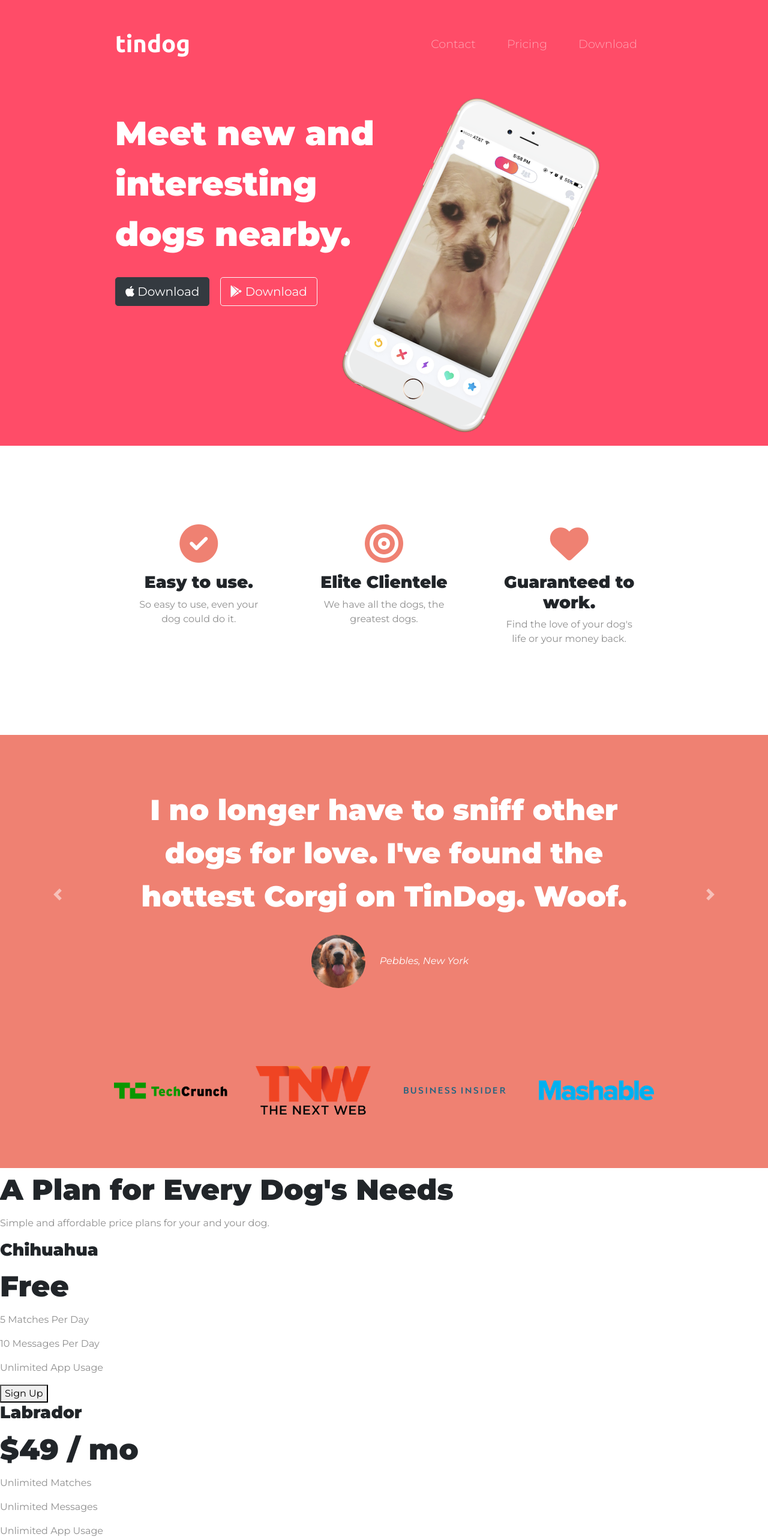
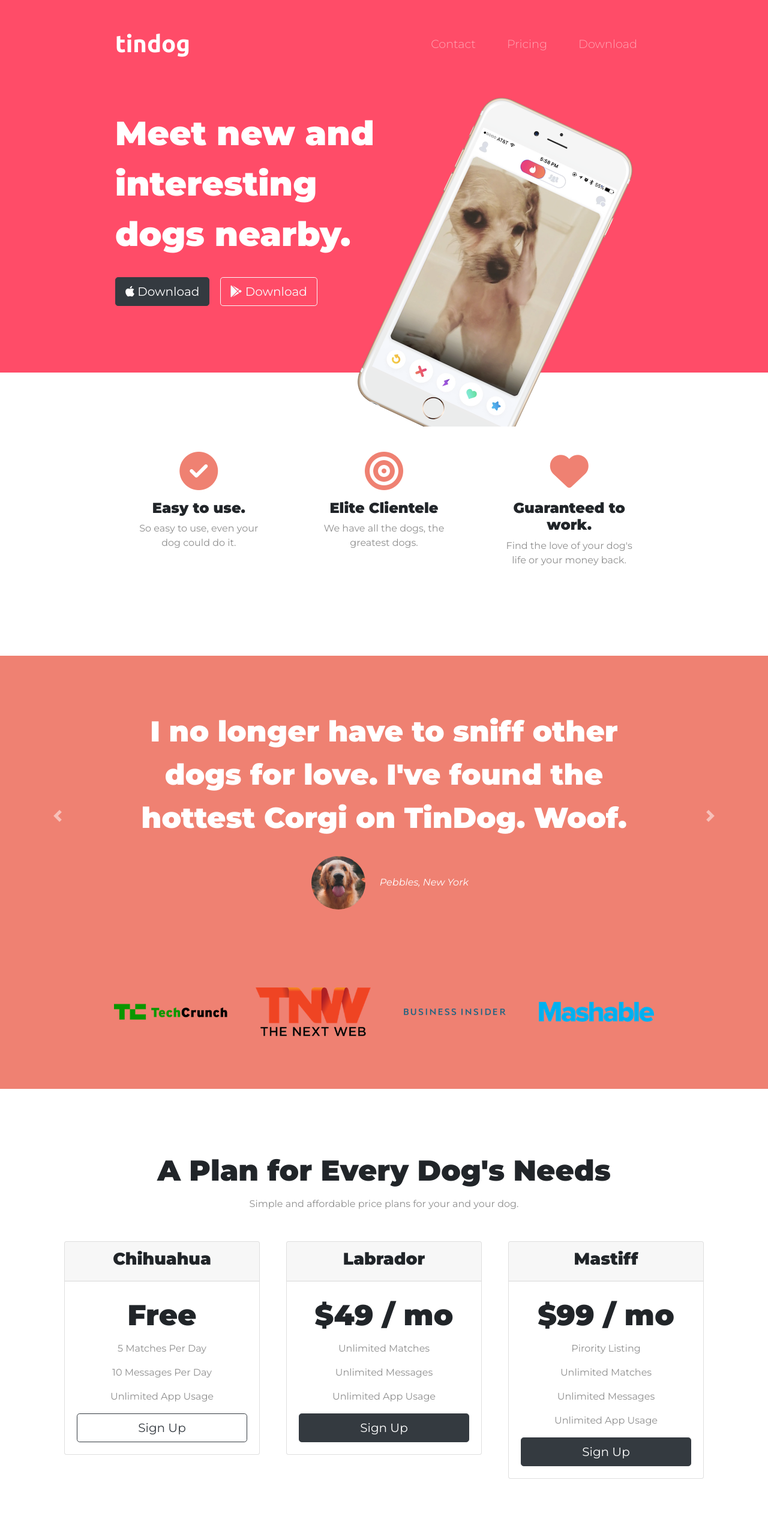
Before and after one commit to nicolhg00/TinDog, a plain HTML site: page index.html in a window 1280 px wide. Shown: the top 2562 px of the page at 60% size. Drawn offline with nearby package versions, Linux system fonts and the light colour scheme.

Commit message:
completed

```diff
--- a/css/styles.css
+++ b/css/styles.css
@@ -1,37 +1,59 @@
 body{
   font-family: 'Montserrat';
+  text-align: center;
 }
-h1{
+
+h1,
+h2,
+h3,
+h4,
+h5,
+h6{
+  font-weight: 900;
+}
+
+p{
+  color: #8f8f8f;
+}
+
+/* Headings */
+.big-heading{
   font-family: 'Montserrat', sans-serif;
   font-weight: 900;
   font-size: 3.5rem;
   line-height: 1.5;
 }
 
-h2{
-  font-family: "Montserrat";
-  font-weight: 900;
+.section-heading{
   font-size: 3rem;
   line-height: 1.5;
 }
 
-h3{
-  font-family: 'Montserrat';
-  font-weight: 900;
+/* Containers and sections */
+.container-fluid{
+  padding: 7% 15%;
 }
 
-p{
-  color: #8f8f8f;
+.white-section{
+  background-color: #fff;
 }
+
+.colored-section{
+    background-color: #ff4c68;
+    color: #fff;
+}
+
+/* Title Section */
+
 #title {
   background-color: #ff4c68;
   color: #fff;
+  text-align: left;
 }
 
-.container-fluid{
-  padding: 3% 15%;
+#title .container-fluid {
+  padding: 3% 15% 7%;
 }
-
 /* Navigation Bar */
 
 .navbar{
@@ -66,16 +88,21 @@ p{
 .title-img{
   width: 60%;
   transform: rotate(25deg);
+  position: absolute;
+  right: 30%;
 }
 
 /* Feature */
 
 #features{
-  padding: 7% 15%;
+  position: relative;
+}
+
+.feature-title{
+  font-size: 1.5rem;
 }
 
 .feature-box{
-  text-align: center;
   padding: 4.5%;
 }
 
@@ -91,25 +118,21 @@ p{
 /* Testimonial */
 
 #testimonials{
-  text-align: center;
   background-color: #ef8172;
-  color: #fff;
 }
-
+.testimonial-text{
+  font-size: 3rem;
+  line-height: 1.5;
+}
 .testimonial-img{
   width: 10%;
   border-radius: 100%;
   margin: 20px;
 }
 
-.carousel-item{
-  padding: 7% 15%;
-}
 
 #press{
-
   background-color: #ef8172;
-  text-align: center;
   padding-bottom: 3%;
 }
 
@@ -117,3 +140,42 @@ p{
   width: 15%;
   margin: 20px 20px 50px;
 }
+
+/* Pricing */
+
+#pricing{
+  padding: 100px;
+}
+
+.pricing-column{
+  padding: 3% 2%;
+}
+
+.price-text{
+  font-size: 3rem;
+  line-height: 1.5;
+}
+
+
+/* Footer */
+
+
+.social-icon{
+  margin: 20px 10px;
+  cursor: pointer;
+}
+
+
+@media (max-width: 1028px){
+
+  #title{
+    text-align: center;
+  }
+
+  .title-img{
+    position: static;
+    transform: rotate(0);
+  }
+
+
+}
--- a/index.html
+++ b/index.html
@@ -24,7 +24,7 @@
 
 <body>
 
-  <section id="title">
+  <section class="colored-section" id="title">
 
     <div class="container-fluid">
 
@@ -36,13 +36,13 @@
         <div class="collapse navbar-collapse" id="navbarSupportedContent">
           <ul class="navbar-nav ml-auto">
             <li class="nav-item">
-              <a class="nav-link" href="">Contact</a>
+              <a class="nav-link" href="#footer">Contact</a>
             </li>
             <li class="nav-item">
-              <a class="nav-link" href="">Pricing</a>
+              <a class="nav-link" href="#pricing">Pricing</a>
             </li>
             <li class="nav-item">
-              <a class="nav-link" href="">Download</a>
+              <a class="nav-link" href="#cta">Download</a>
             </li>
           </ul>
         </div>
@@ -50,7 +50,7 @@
 
       <div class="row">
         <div class="col-lg-6">
-          <h1>Meet new and interesting dogs nearby.</h1>
+          <h1 class="big-heading">Meet new and interesting dogs nearby.</h1>
           <button type="button" class="btn btn-dark btn-lg download-btn"><i class="fa-brands fa-apple"></i></i> Download</button>
           <button type="button" class="btn btn-outline-light btn-lg download-btn"><i class="fab fa-google-play"></i> Download</button>
         </div>
@@ -65,15 +65,16 @@
 
 
   <!-- Features -->
+  <div class="container-fluid">
 
-  <section id="features">
+    <section class="white-section" id="features">
 
       <div class="row">
 
         <div class="feature-box col-lg-4">
 
           <i class="fa-solid fa-circle-check fa-4x feature-icon"></i>
-        <h3>Easy to use.</h3>
+          <h3 class="feature-title">Easy to use.</h3>
           <p>So easy to use, even your dog could do it.</p>
 
         </div>
@@ -81,7 +82,7 @@
         <div class="feature-box col-lg-4">
 
           <i class="fa-solid fa-bullseye fa-4x feature-icon"></i>
-        <h3>Elite Clientele</h3>
+          <h3 class="feature-title">Elite Clientele</h3>
           <p>We have all the dogs, the greatest dogs.</p>
 
         </div>
@@ -89,8 +90,10 @@
         <div class="feature-box col-lg-4">
 
           <i class="fa-solid fa-heart fa-4x  feature-icon"></i>
-        <h3>Guaranteed to work.</h3>
+          <h3 class="feature-title">Guaranteed to work.</h3>
           <p>Find the love of your dog's life or your money back.</p>
+
+        </div>
 
       </div>
 
@@ -100,17 +103,17 @@
 
   <!-- Testimonials -->
 
-  <section id="testimonials">
+  <section class="colored-section" id="testimonials">
 
     <div id="testimonial-carousel" class="carousel slide" data-ride="false">
       <div class="carousel-inner">
-        <div class="carousel-item active">
+        <div class="carousel-item active container-fluid">
 
-          <h2>I no longer have to sniff other dogs for love. I've found the hottest Corgi on TinDog. Woof.</h2>
+          <h2 class="testimonial-text">I no longer have to sniff other dogs for love. I've found the hottest Corgi on TinDog. Woof.</h2>
           <img class="testimonial-img" src="images/dog-img.jpg" alt="dog-profile">
           <em>Pebbles, New York</em>
         </div>
-        <div class="carousel-item">
+        <div class="carousel-item container-fluid">
 
           <h2 class="testimonial-text">My dog used to be so lonely, but with TinDog's help, they've found the love of their life. I think.</h2>
           <img class="testimonial-img" src="images/lady-img.jpg" alt="lady-profile">
@@ -133,7 +136,7 @@
 
   <!-- Press -->
 
-  <section id="press">
+  <section class="colored-section" id="press">
 
     <img class="press-logo" src="images/techcrunch.png" alt="tc-logo">
     <img class="press-logo" src="images/tnw.png" alt="tnw-logo">
@@ -145,56 +148,87 @@
 
   <!-- Pricing -->
 
-  <section id="pricing">
-
-    <h2>A Plan for Every Dog's Needs</h2>
-    <p>Simple and affordable price plans for your and your dog.</p>
+  <section class="white-section" id="pricing">
 
 
+    <h2 class="section-heading">A Plan for Every Dog's Needs</h2>
+    <p>Simple and affordable price plans for your and your dog.</p>
+    <div class="row">
+
+      <div class="pricing-column col-lg-4 col-md-6">
+        <div class="card">
+          <div class="card-header">
             <h3>Chihuahua</h3>
-    <h2>Free</h2>
+          </div>
+          <div class="card-body">
+            <h2 class="price-text">Free</h2>
             <p>5 Matches Per Day</p>
             <p>10 Messages Per Day</p>
             <p>Unlimited App Usage</p>
-    <button type="button">Sign Up</button>
+            <button class="btn btn-lg btn-block btn-outline-dark" type="button">Sign Up</button>
+          </div>
+        </div>
+      </div>
 
-
+      <div class="pricing-column col-lg-4 col-md-6">
+        <div class="card">
+          <div class="card-header">
             <h3>Labrador</h3>
-    <h2>$49 / mo</h2>
+          </div>
+          <div class="card-body">
+            <h2 class="price-text">$49 / mo</h2>
             <p>Unlimited Matches</p>
             <p>Unlimited Messages</p>
             <p>Unlimited App Usage</p>
-    <button type="button">Sign Up</button>
+            <button class="btn btn-lg btn-block btn-dark" type="button">Sign Up</button>
+          </div>
+        </div>
+      </div>
 
-
+      <div class="pricing-column col-lg-4">
+        <div class="card">
+          <div class="card-header">
             <h3>Mastiff</h3>
-    <h2>$99 / mo</h2>
+          </div>
+          <div class="card-body">
+            <h2 class="price-text">$99 / mo</h2>
             <p>Pirority Listing</p>
             <p>Unlimited Matches</p>
             <p>Unlimited Messages</p>
             <p>Unlimited App Usage</p>
-    <button type="button">Sign Up</button>
-
+            <button class="btn btn-lg btn-block btn-dark" type="button">Sign Up</button>
+          </div>
+        </div>
+      </div>
+    </div>
   </section>
 
 
   <!-- Call to Action -->
 
-  <section id="cta">
+  <section class="colored-section" id="cta">
+    <div class="container-fluid">
 
-    <h3>Find the True Love of Your Dog's Life Today.</h3>
-    <button type="button">Download</button>
-    <button type="button">Download</button>
+      <h3 class="big-heading">Find the True Love of Your Dog's Life Today.</h3>
 
+      <button type="button" class="btn btn-dark btn-lg download-btn"><i class="fa-brands fa-apple"></i></i> Download</button>
+      <button type="button" class="btn btn-light btn-lg download-btn"><i class="fab fa-google-play"></i> Download</button>
+
+
+    </div>
   </section>
 
 
   <!-- Footer -->
 
-  <footer id="footer">
-
+  <footer class="white-section" id="footer">
+    <div class="container-fluid">
+      <i class="social-icon fab fa-twitter"></i>
+      <i class="social-icon fa-brands fa-facebook"></i>
+      <i class="social-icon fa-brands fa-instagram"></i>
+      <i class="social-icon fa-solid fa-envelope"></i>
       <p>© Copyright TinDog</p>
-
+    </div>
   </footer>
 
 
```
Lines whose indentation alone changed are shown as unchanged.
